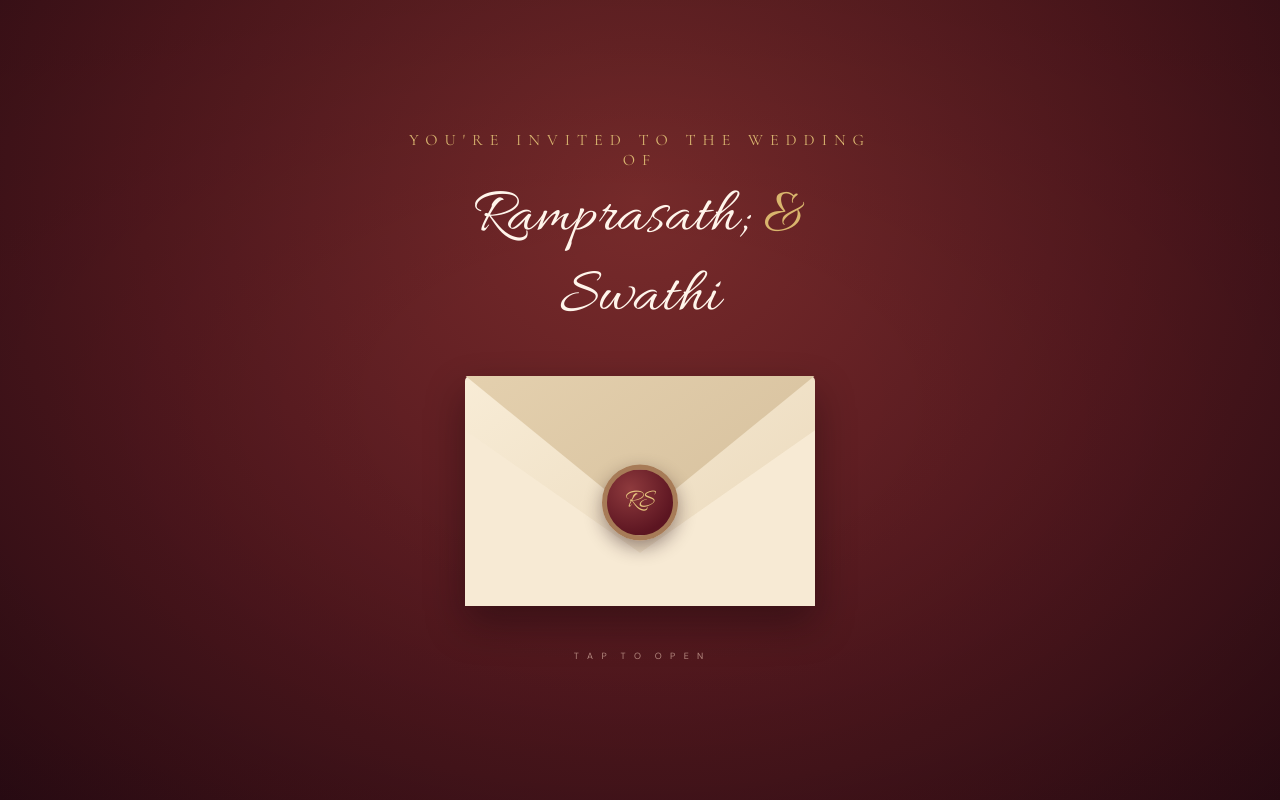
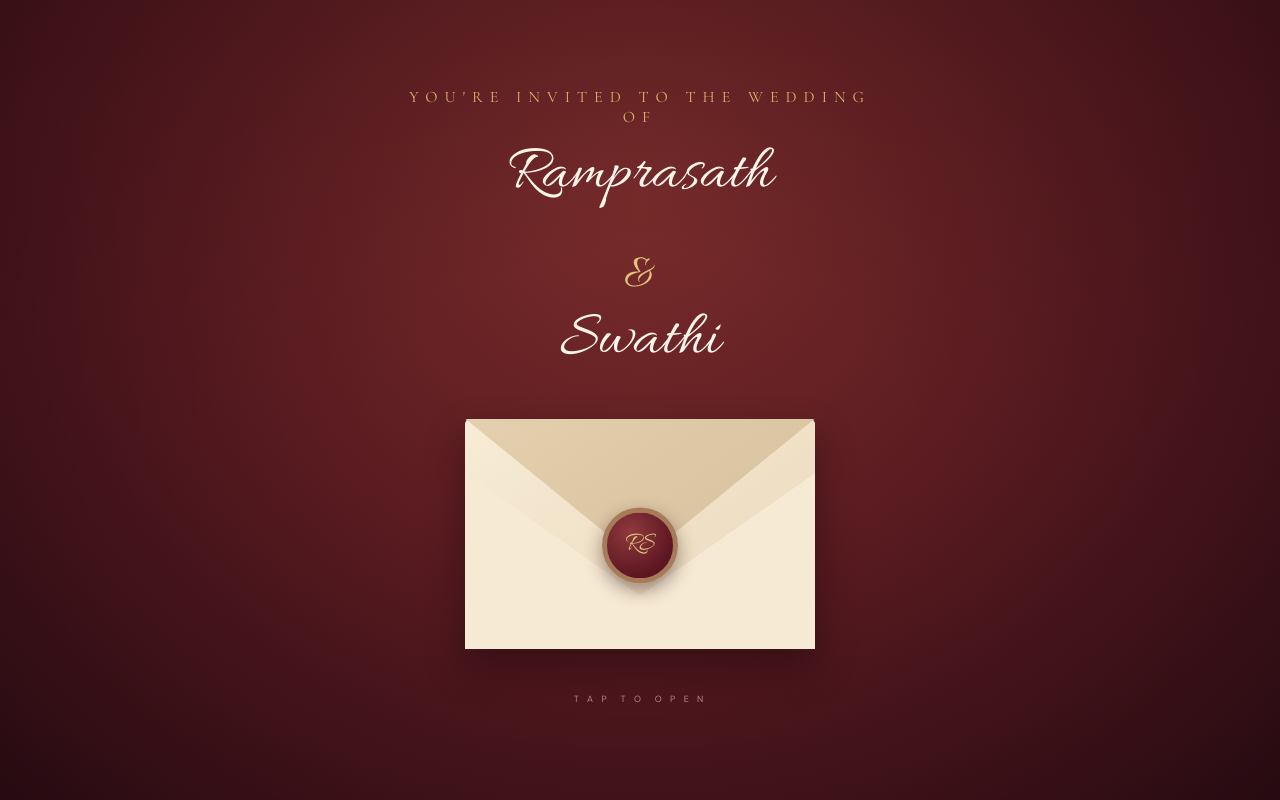
Before and after one commit to RamSwathiWeddingInvitation/RS-Wedding, a plain HTML site: page index.html in a window 1280 px wide. Shown: the top 800 px of the page. Drawn offline with nearby package versions, Linux system fonts and the light colour scheme; files whose address does not match are found by name.

Commit message:
Update index.html

```diff
--- a/index.html
+++ b/index.html
@@ -26,7 +26,10 @@
   <section class="envelope-screen" id="envelopeScreen" aria-label="Open the wedding invitation">
     <div class="envelope-intro">
       <p class="tiny-gold">YOU'RE INVITED TO THE WEDDING OF</p>
-      <h1>Ramprasath; <span>&amp;</span> Swathi</h1>
+      <h1>Ramprasath</h1>
+        <span class="ampersand">&amp;</span>
+        <h1>Swathi</h1>
+
 
       <button class="envelope" id="openInvitation" aria-label="Tap the wax seal to open the invitation">
         <span class="envelope-flap"></span>
```
